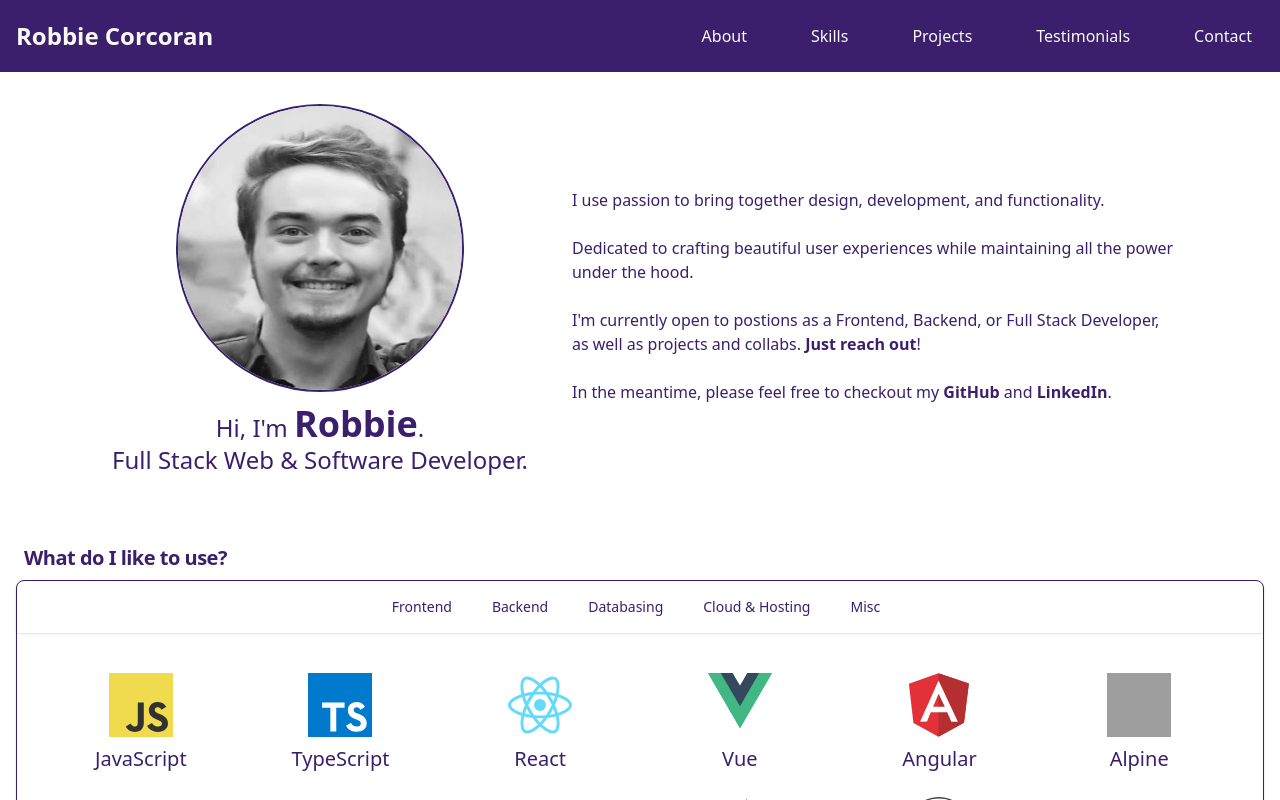
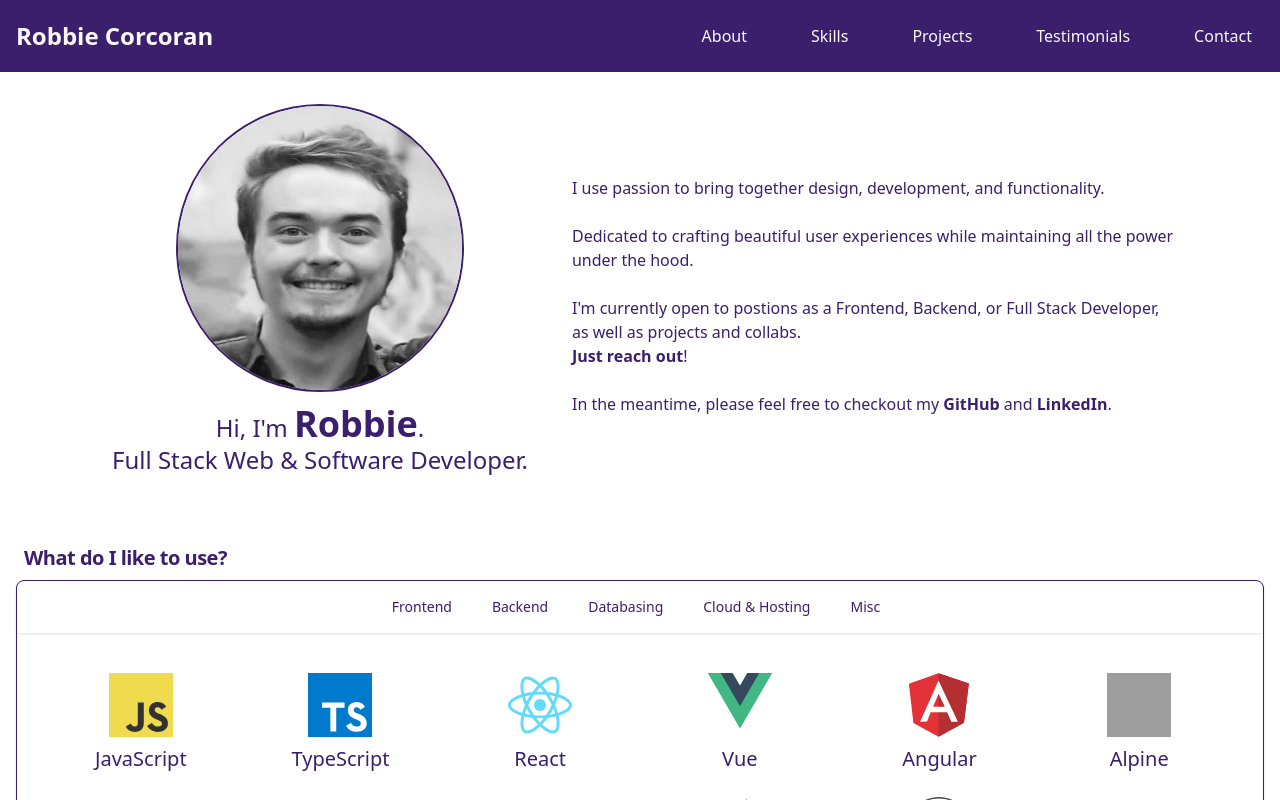
Before and after one commit to Robbie-Corcoran/Portfolio-Site, a React (Vite) app: page / in a window 1280 px wide. Shown: the top 800 px of the page. Built offline with nearby package versions, Linux system fonts and the light colour scheme; grey boxes are pictures that could not be loaded.

Commit message:
About layout update

```diff
--- a/src/components/About.tsx
+++ b/src/components/About.tsx
@@ -19,11 +19,13 @@ const About = () => {
           <br />
           <p>
             I'm currently open to postions as a Frontend, Backend, or Full Stack
-            Developer, as well as projects and collabs.{" "}
-            <a href="#contact" className="hover:underline font-bold">
-              Just reach out
-            </a>
-            !
+            Developer, as well as projects and collabs.
+            <p>
+              <a href="#contact" className="hover:underline font-bold">
+                Just reach out
+              </a>
+              !
+            </p>
           </p>
           <br />
           <p>
```
